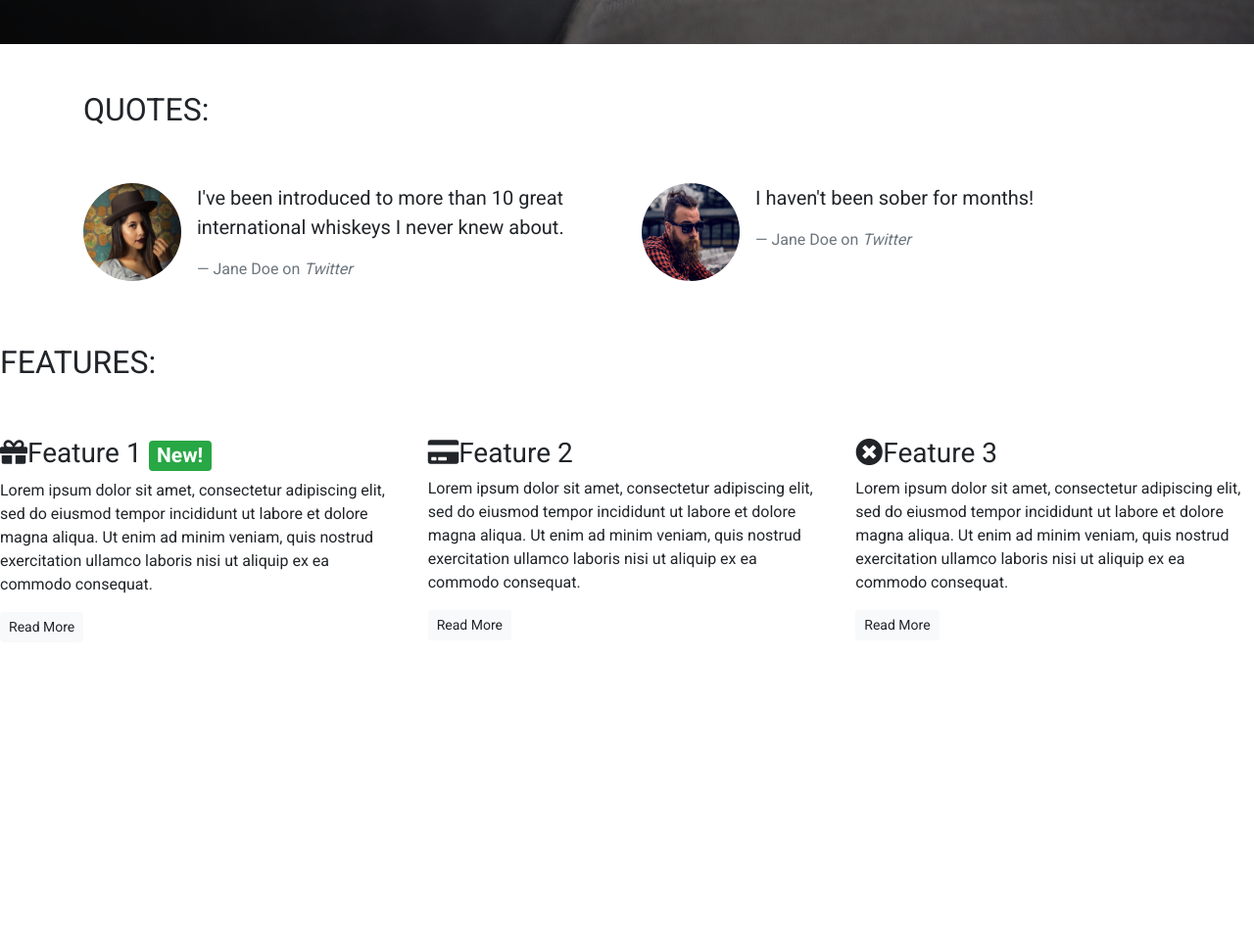
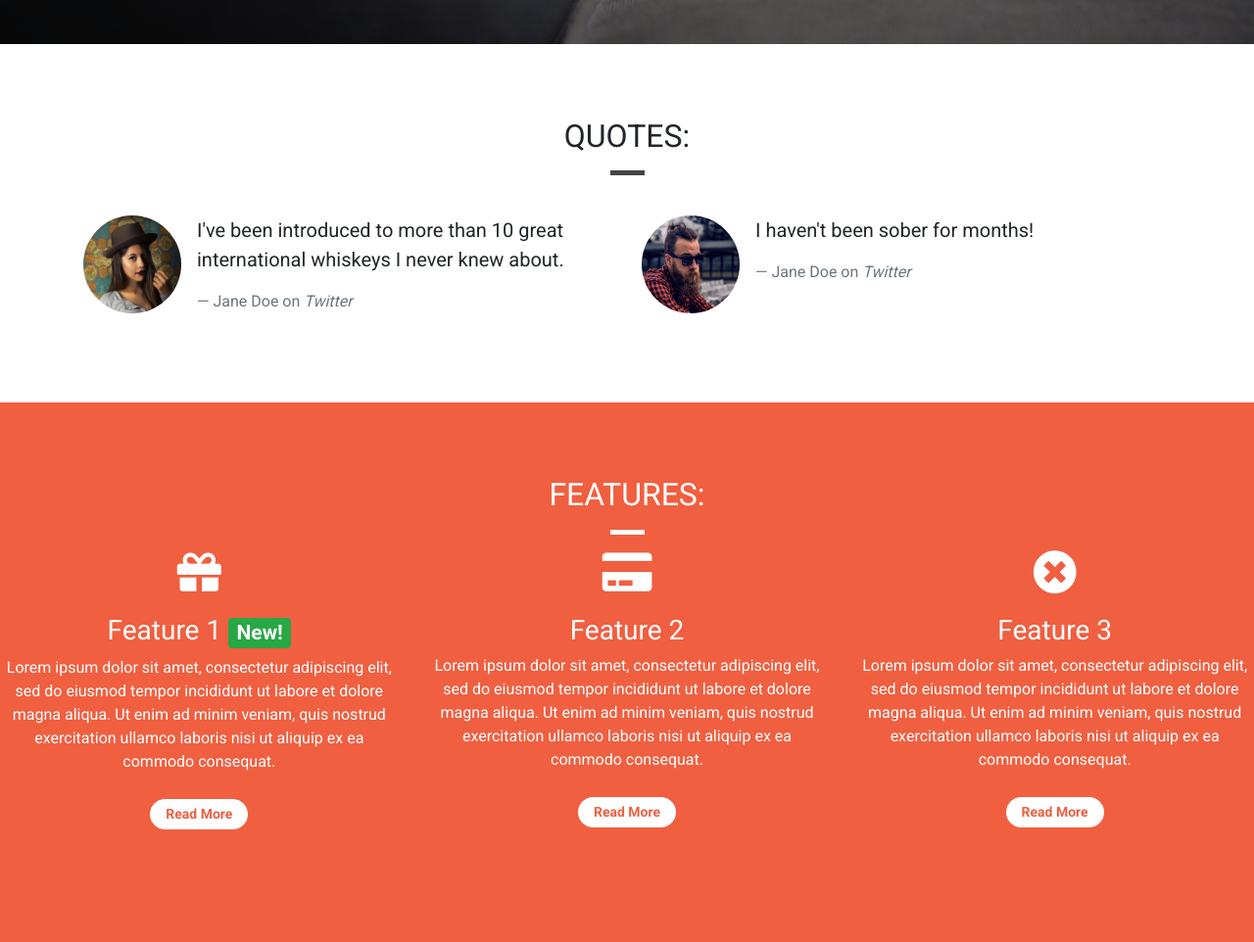
Before and after one commit to AlaYousef/cli, a plain HTML site: page index.html in a window 1280 px wide. Shown: the part 755-1717 px from the top of the page at 98% size. Before the commit the page ends 1427 px from the top, so only its background shows below. Drawn offline with nearby package versions, Linux system fonts and the light colour scheme.

Commit message:
fix feature section

```diff
--- a/css/style.css
+++ b/css/style.css
@@ -2,21 +2,16 @@ body {
     font-family: 'Roboto', sans-serif;
 }
 
-.alert-container .col-12 {
-    padding-left: 0;
-    padding-right: 0;
+/* Containers */
+
+.container-wrapper {}
+
+.container-wrapper--red {
+    background-color: #f05f40;
+    color: white;
 }
 
-.site-wide-alert {
-    color: #544600;
-    background-color: #eec802;
-    border-color: #eec802;
-    padding: 5px 15px;
-    margin-bottom: 0;
-    border: 1px solid transparent;
-    border-radius: 0;
-}
-
+.alert-container {}
 
 .callout-container {
     height: 100vh;
@@ -41,6 +36,11 @@ body {
     height: 100%;
     width: 100%;
     background-color: rgba(0, 0, 0, 0.5);
+}
+
+.content-container {
+    padding-top: 75px;
+    padding-bottom: 75px;
 }
 
 /* Navbar */
@@ -111,6 +111,10 @@ body {
     background-color: #f05f40;
 }
 
+.block-divider--white {
+    background-color: white;
+}
+
 .block-divider--short {
     width: 35px;
 }
@@ -137,3 +141,62 @@ body {
     border-color: #df4929;
     color: white;
 }
+
+/* Alert */
+
+.alert-container .col-12 {
+    padding-left: 0;
+    padding-right: 0;
+}
+
+.site-wide-alert {
+    color: #544600;
+    background-color: #eec802;
+    border-color: #eec802;
+    padding: 5px 15px;
+    margin-bottom: 0;
+    border: 1px solid transparent;
+    border-radius: 0;
+}
+
+/* Page Headers */
+
+.page-header {
+    margin-bottom: 0;
+    border-bottom: 0;
+    text-align: center;
+}
+
+.page-header h2 {
+    margin-top: 0;
+}
+
+/* Quotes */
+
+.quotes .page-header {
+    margin-bottom: 25px;
+
+}
+
+/* Features */
+
+.feature {
+    text-align: center;
+    margin-bottom: 40px;
+}
+
+.feature i {
+    margin-bottom: 20px;
+    font-size: 45px;
+    line-height: 45px;
+}
+
+.feature .btn {
+    background-color: white;
+    border-color: white;
+    border-radius: 15px;
+    min-width: 100px;
+    font-weight: bold;
+    margin-top: 10px;
+    color: #f05f40;
+}
--- a/index.html
+++ b/index.html
@@ -79,11 +79,13 @@
     </div>
 
         <!-- Quotes -->
-    <div class="container quotes-container">
+    <div class="container-wrapper">
+        <div class="container quotes-container content-container">
             <section class="quotes">
                 <div class="row">
-                <div class="col-12 my-5"><!--my-5 verticla space -->
+                    <div class="col-12 page-header"><!--my-5 verticla space, then changed to page header-->
                         <h2 class="text-uppercase">Quotes:</h2>
+                        <hr class="block-divider block-divider--short"> <!--divider between quots title and down -->
                     </div>
                 </div>
                 <div class="row">
@@ -117,33 +119,35 @@
             </section>
         <!-- /.quotes -->
         </div>
-
+    </div>
         <!-- Features -->
-    <div class="features-container">
+        <div class="container-wrapper container-wrapper--red">
+        <div class="features-container content-container">
             <section class="features">
                 <div class="row">
-                <div class="col-12 my-5">
+                    <div class="col-12 page-header">
                         <h2 class="text-uppercase">Features:</h2>
+                        <hr class="block-divider block-divider--short block-divider--white">
                     </div>
                 </div>
                 <div class="row">
                     <div class="col-12 col-md-6 col-lg-4">
                         <div class="feature"><!-- add d-none d-sm-inline to hide icons on mobile-->
-                        <h3><i class="fas fa-gift d-none d-sm-inline"></i>Feature 1 <span class="badge badge-success">New!</span></h3>
+                            <h3><i class="fas fa-gift d-none d-sm-block"></i>Feature 1 <span class="badge badge-success">New!</span></h3>
                             <p>Lorem ipsum dolor sit amet, consectetur adipiscing elit, sed do eiusmod tempor incididunt ut labore et dolore magna aliqua. Ut enim ad minim veniam, quis nostrud exercitation ullamco laboris nisi ut aliquip ex ea commodo consequat.</p>
                             <p><a class="btn btn-sm btn-light" href="">Read More</a></p>
                         </div>
                     </div>
                     <div class="col-12 col-md-6 col-lg-4">
                         <div class="feature">
-                        <h3><i class="fas fa-credit-card d-none d-sm-inline"></i>Feature 2</h3>
+                            <h3><i class="fas fa-credit-card d-none d-sm-block"></i>Feature 2</h3>
                             <p>Lorem ipsum dolor sit amet, consectetur adipiscing elit, sed do eiusmod tempor incididunt ut labore et dolore magna aliqua. Ut enim ad minim veniam, quis nostrud exercitation ullamco laboris nisi ut aliquip ex ea commodo consequat.</p>
                             <p><a class="btn btn-sm btn-light" href="">Read More</a></p>
                         </div>
                     </div>
                     <div class="col-12 d-md-none d-lg-block col-lg-4">
                         <div class="feature">
-                        <h3><i class="fas fa-times-circle d-none d-sm-inline"></i>Feature 3 </h3>
+                            <h3><i class="fas fa-times-circle d-none d-sm-block"></i>Feature 3 </h3>
                             <p>Lorem ipsum dolor sit amet, consectetur adipiscing elit, sed do eiusmod tempor incididunt ut labore et dolore magna aliqua. Ut enim ad minim veniam, quis nostrud exercitation ullamco laboris nisi ut aliquip ex ea commodo consequat.</p>
                             <p><a class="btn btn-sm btn-light" href="">Read More</a></p>
                         </div>
@@ -151,6 +155,7 @@
                 </div>
             </section>
         <!-- /.features -->
+        </div>
     </div>
     <div class="modal" tabindex="-1" role="dialog" id="signUpModal"><!--the model are hidden by default so we add id=signUpModal and data-toggle="modal" data-target="#signUpModal" to sign up button -->
         <div class="modal-dialog" role="document">
```
Lines whose indentation alone changed are shown as unchanged.
